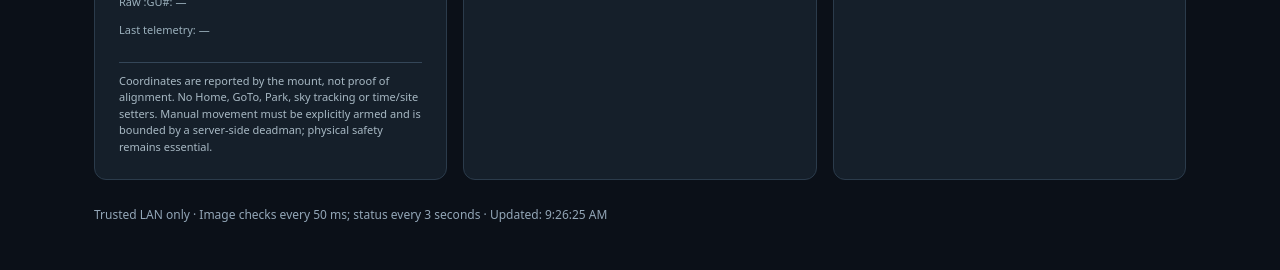
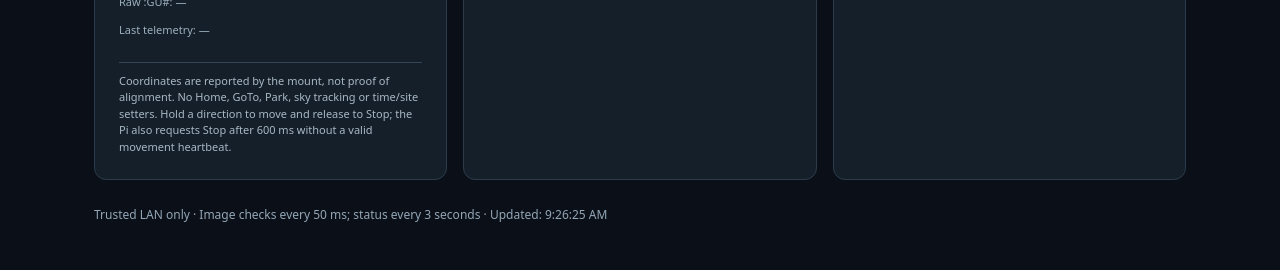
Before and after one commit to Arnbargler/astropi, a Flask app: page / in a window 1280 px wide. Shown: the part 2993-3263 px from the top of the page. Run offline with Flask 3, Linux system fonts and the light colour scheme; data that the repository does not hold is empty.

Commit message:
Remove stale mount-arm UI copy and historical troubleshooting comments

```diff
--- a/astropi/camera/worker.py
+++ b/astropi/camera/worker.py
@@ -249,8 +249,8 @@ class CameraWorker:
                     self._captures.accept_frame(
                         raw, gain=gain, exposure_us=exposure_us, stretch=preview_stretch
                     )
-                # No artificial 250ms throttle, no full-frame backlog.
-                # Copy raw bytes only when the JPEG thread is ready to accept.
+                # Copy raw bytes only when the JPEG thread can accept them;
+                # never build an unbounded full-frame backlog.
                 if not self._stop.is_set() and self._raw_mailbox.empty():
                     try:
                         self._raw_mailbox.put_nowait(raw.raw)
--- a/astropi/templates/index.html
+++ b/astropi/templates/index.html
@@ -220,7 +220,7 @@
         <p id="mount-raw-status" class="mount-small">Raw :GU#: —</p>
         <p id="mount-update" class="mount-small">Last telemetry: —</p>
         <p id="mount-error" role="alert" class="mount-error"></p>
-        <p class="mount-caution">Coordinates are reported by the mount, not proof of alignment. No Home, GoTo, Park, sky tracking or time/site setters. Manual movement must be explicitly armed and is bounded by a server-side deadman; physical safety remains essential.</p>
+        <p class="mount-caution">Coordinates are reported by the mount, not proof of alignment. No Home, GoTo, Park, sky tracking or time/site setters. Hold a direction to move and release to Stop; the Pi also requests Stop after 600 ms without a valid movement heartbeat.</p>
       </article>
       <article class="card"><h3>Recording drive</h3><div class="metric" id="storage-state">Checking…</div>
         <p id="storage-free">Checking free space…</p><p>All captures require the correct mounted USB UUID. Never writes to microSD.</p></article>
```
Also changed, not shown: astropi/mount/worker.py (+4 -6 lines).
